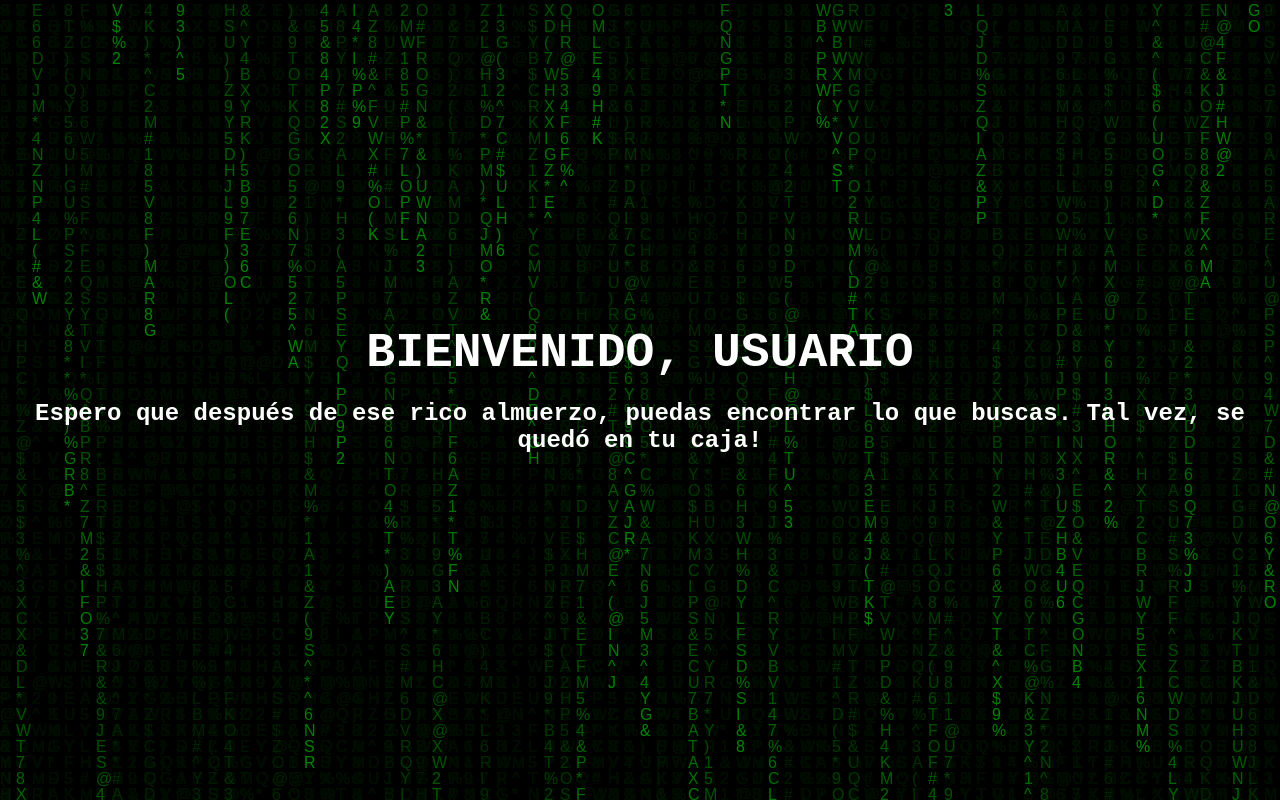
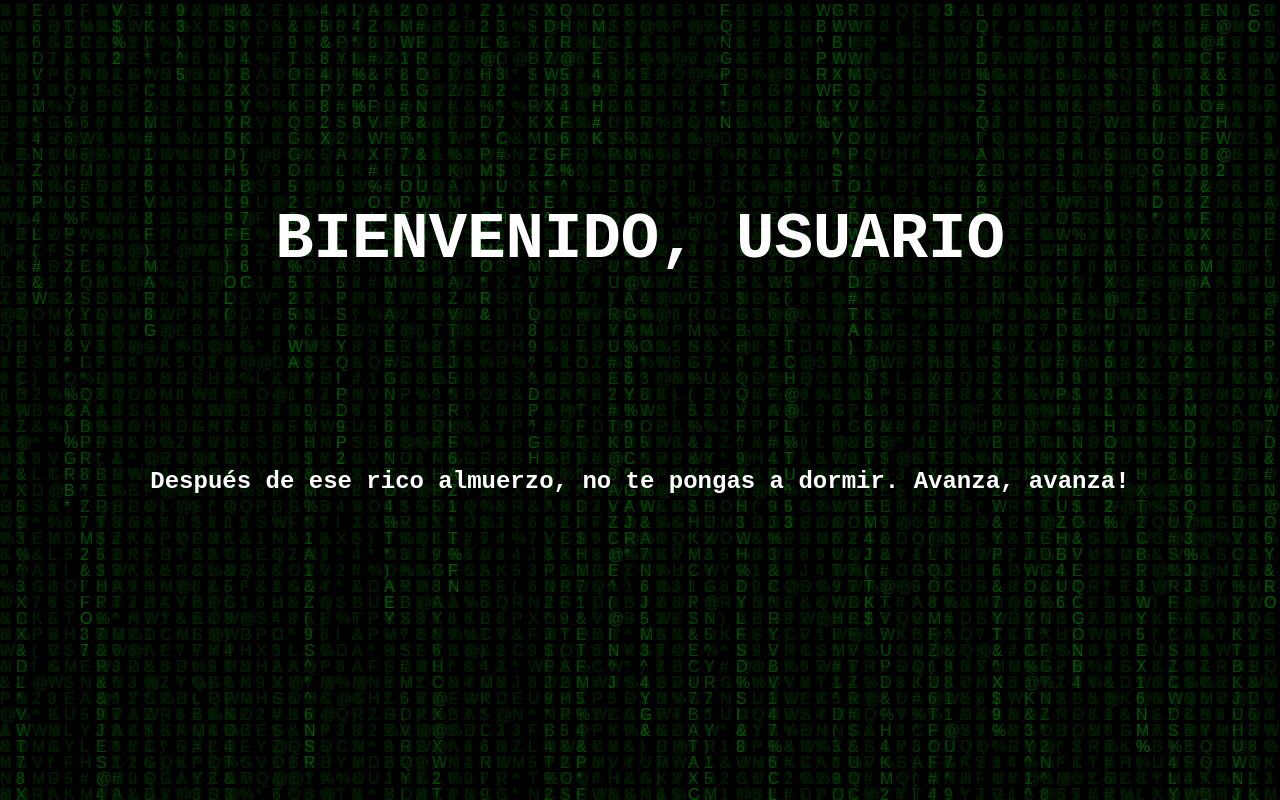
Before and after one commit to Nelson28-pg/buscador_doc, a Flask app: page / in a window 1280 px wide. Run offline with Flask 3, Linux system fonts and the light colour scheme; the visitor is signed in with stand-in values (Sample User, id 1).

Commit message:
actualizado

```diff
--- a/app/templates/loading.html
+++ b/app/templates/loading.html
@@ -24,9 +24,12 @@
             display: flex;
             flex-direction: column;
             align-items: center;
+            position: absolute;
+            top: 30%;
+            transform: translateY(-50%);
         }
         h1 {
-            font-size: 3rem;
+            font-size: 4rem;
             color: #FFF;
             text-transform: uppercase;
             margin: 0;
@@ -34,7 +37,13 @@
         h2 {
             font-size: 1.5rem;
             color: #FFF;
-            margin-top: 20px; /* Margen de separación */
+            margin-top: 20px;
+            position: absolute;
+            top: calc(50vh + 2em);
+            left: 50%;
+            transform: translateX(-50%);
+            width: 100%;
+            z-index: 2;
         }
         #matrix-canvas {
             position: absolute;
@@ -48,9 +57,9 @@
 </head>
 <body>
     <div class="content">
-        <h1>BIENVENIDO, {{ current_user.username if current_user else 'Usuario' }}</h1>
-        <h2 id="subtitle"></h2>
+        <h1>BIENVENIDO, {{ user_name }}</h1>
     </div>
+    <h2 id="subtitle"></h2>
     <canvas id="matrix-canvas"></canvas>
 
     <script>
@@ -66,11 +75,11 @@
         const minutes = now.getMinutes();
 
         if (hour >= 0 && hour < 14) {
-            subtitleElement.textContent = 'Espero que tengas un buen día,y puedas encontrar lo que buscas. Tal vez, se quedó en tu caja!';
+            subtitleElement.textContent = 'Espero que tengas un buen día,y puedas encontrar lo que buscas. Exitos, amigo!';
         } else if (hour >= 14 && (hour < 17 || (hour === 17 && minutes <= 50))) {
-            subtitleElement.textContent = 'Espero que después de ese rico almuerzo, puedas encontrar lo que buscas. Tal vez, se quedó en tu caja!';
+            subtitleElement.textContent = 'Después de ese rico almuerzo, no te pongas a dormir. Avanza, avanza!';
         } else {
-            subtitleElement.textContent = 'cc';
+            subtitleElement.textContent = 'Alista tus cosas para ir a casa, mañana continuamos. Porqué a última hora!';
         }
 
         // Lógica para la animación de Matrix
@@ -90,10 +99,10 @@
         }
 
         function drawMatrix() {
-            ctx.fillStyle = 'rgba(0, 0, 0, 0.04)';
+            ctx.fillStyle = 'rgba(0, 0, 0, 0.02)';
             ctx.fillRect(0, 0, canvas.width, canvas.height);
 
-            ctx.fillStyle = 'rgba(0, 255, 0, 0.5)'; // Green text with transparency
+            ctx.fillStyle = 'rgba(0, 255, 0, 0.3)'; // Green text with transparency
             ctx.font = fontSize + 'px arial';
 
             for (let i = 0; i < drops.length; i++) {
```
